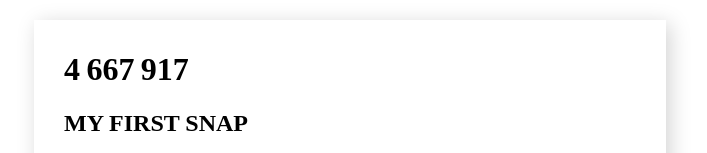
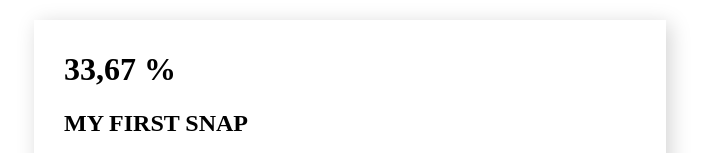
Before and after one commit to RukenDogan/snapface, an Angular app: page / in a window 1280 px wide. Shown: the top 153 px of the page, without its empty margins (290-997 px from the left). Built offline with nearby package versions, Linux system fonts and the light colour scheme.

Commit message:
PercentPipe

```diff
--- a/src/app/face-snap/face-snap.component.html
+++ b/src/app/face-snap/face-snap.component.html
@@ -1,5 +1,5 @@
 <div class="face-snap-card" [ngClass]="{ snapped: userHasSnapped }">
-    <h1>{{ myLargeNumber | number: '1.0-0' }}</h1>
+    <h1>{{ myPercentage | percent: '1.0-2' }}</h1>
     <h2>{{ faceSnap.title | uppercase }}</h2>
   @if (faceSnap.location) {
     <p>Localisation : {{ faceSnap.location }}</p>
--- a/src/app/face-snap/face-snap.component.ts
+++ b/src/app/face-snap/face-snap.component.ts
@@ -1,6 +1,6 @@
 import { Component, Input, OnInit } from '@angular/core';
 import { FaceSnap } from '../models/face-snap';
-import { NgClass, NgStyle, UpperCasePipe, DatePipe, DecimalPipe } from '@angular/common';
+import { NgClass, NgStyle, UpperCasePipe, DatePipe, PercentPipe } from '@angular/common';
 
 
 @Component({
@@ -10,7 +10,7 @@ import { NgClass, NgStyle, UpperCasePipe, DatePipe, DecimalPipe } from '@angular
     NgClass,
     UpperCasePipe,
     DatePipe,
-    DecimalPipe
+    PercentPipe
     ],
   templateUrl: './face-snap.component.html',
   styleUrl: './face-snap.component.scss',
@@ -20,7 +20,7 @@ export class FaceSnapComponent {
 
   snapButtonText!: string;
   userHasSnapped!: boolean;
-  myLargeNumber: number = 4667916.76;
+  myPercentage: number = 0.3367;
 
 
 ngOnInit(): void {
```
